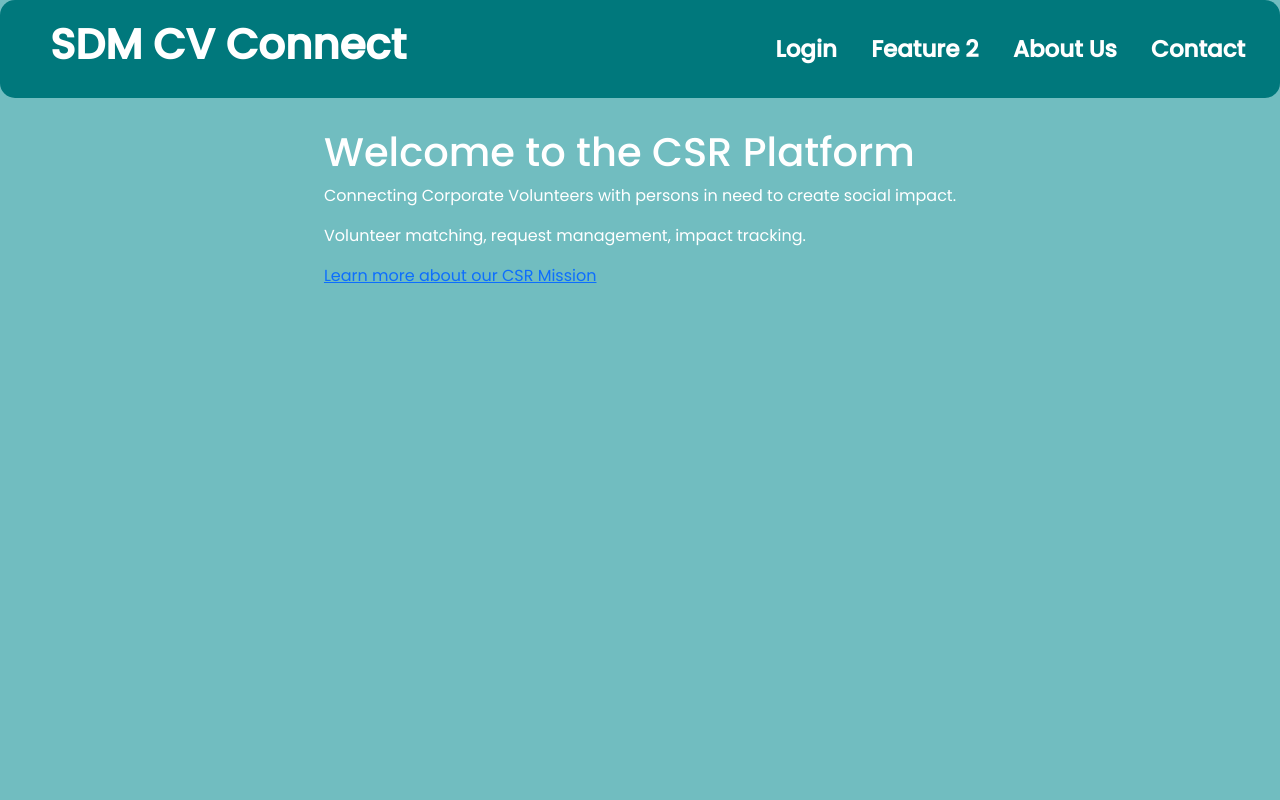
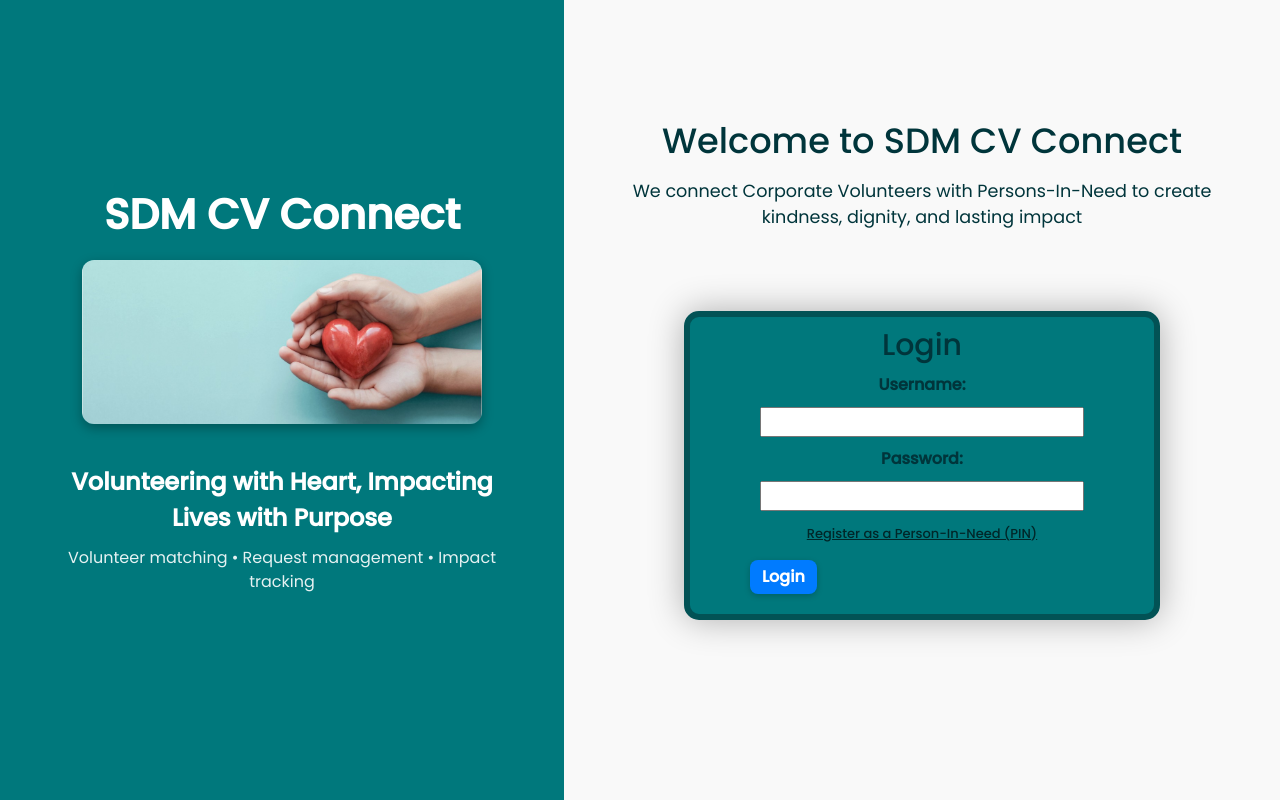
Before and after one commit to yahweh9/CSIT314-Mini-FYP, a Flask app: page / in a window 1280 px wide. Run offline with Flask 3, Linux system fonts and the light colour scheme; some libraries are stand-ins or nearby versions.

Commit message:
combined homepage and login into a single page

```diff
--- a/app.py
+++ b/app.py
@@ -40,7 +40,7 @@ from boundaries.admin_boundary import (
     submit_suspend_user,
     submit_reject_user,   # NEW
 )
-from boundaries.info_boundary import display_homepage, display_csr_mission
+
 
 # PIN Feature Boundaries
 from boundaries.pin_feedback_boundary import (
@@ -165,17 +165,10 @@ def _build_report_payload(period_start: datetime, period_end: datetime, granular
     }
 
 # -----------------------------
-# GUEST HOMEPAGE
+# GUEST HOMEPAGE-LOGIN
 # -----------------------------
+
 @app.route("/", methods=["POST", "GET"])
-def homepage():
-    return display_homepage()
-
-@app.route("/csr_mission")
-def csr_mission():
-    return display_csr_mission()
-
-@app.route("/login_page", methods=["POST", "GET"])
 def login_page():
     return display_login_page()
 
--- a/boundaries/info_boundary.py
+++ /dev/null
@@ -1,11 +0,0 @@
-# boundaries/info_boundary.py
-from flask import render_template
-from controllers.GuestInfoController import GuestInfoController
-
-def display_homepage():
-    info = GuestInfoController.fetch_platform_info()
-    return render_template('homepage.html', info=info)
-
-def display_csr_mission():
-    csr_details = GuestInfoController.present_csr_details()
-    return render_template('csr_mission.html', csr=csr_details)
--- a/controllers/GuestInfoController.py
+++ /dev/null
@@ -1,19 +0,0 @@
-# controllers/GuestInfoController.py
-from entities.PlatformInfo import PlatformInfo
-
-class GuestInfoController:
-    @staticmethod
-    def fetch_platform_info():
-        info = PlatformInfo.query.first()
-        return {
-            "csrPurpose": info.csrPurpose if info else "No purpose defined yet.",
-            "features": info.features if info else "No features defined yet."
-        }
-
-    @staticmethod
-    def present_csr_details():
-        info = PlatformInfo.query.first()
-        return {
-            "roles": info.roles if info else "No roles defined yet.",
-            "impactStories": info.impactStories if info else "No stories available yet."
-        }
--- a/static/css/main.css
+++ b/static/css/main.css
@@ -510,3 +510,255 @@ body {
 .text-muted {
     color: #666666 !important;
 }
+
+
+/* Secondary link under the button */
+.guest-link {
+    display: inline-block;
+    margin-top: 15px;
+    font-size: 1rem;
+    color: #ffd166;
+    text-decoration: underline;
+    transition: color 0.3s ease;
+}
+
+.guest-link:hover {
+    color: #ffe599;
+}
+
+/* Split-screen homepage */
+.homepage-wrapper {
+    display: flex;
+    min-height: 100vh;
+}
+
+/* Left side */
+.homepage-left {
+    flex: 1;
+    background: rgb(0, 120, 124);
+    color: #ffffff;
+    display: flex;
+    flex-direction: column;
+    justify-content: center;
+    align-items: center;
+    padding: 40px;
+    text-align: center;
+}
+
+.homepage-left .illustration img {
+    max-width: 300px;
+    margin-bottom: 20px;
+}
+
+.homepage-left .tagline {
+    font-size: 1.5rem;
+    font-weight: 600;
+    margin: 20px 0 10px;
+}
+
+.homepage-left .features {
+    font-size: 1rem;
+    opacity: 0.9;
+}
+
+/* Right side */
+.homepage-right {
+    flex: 1;
+    background: #f9f9f9;
+    color: #00353b;
+    display: flex;
+    flex-direction: column;
+    justify-content: center;
+    align-items: center;
+    padding: 60px;
+    text-align: center;
+}
+
+.homepage-right h1 {
+    font-size: 2.5rem;
+    margin-bottom: 20px;
+}
+
+.homepage-right p {
+    font-size: 1.2rem;
+    margin-bottom: 20px;
+}
+
+/* CTA button */
+.cta-button {
+    display: inline-block;
+    padding: 15px 40px;
+    background-color: #007bff;
+    color: #ffffff;
+    font-size: 1.2rem;
+    font-weight: bold;
+    border-radius: 8px;
+    text-decoration: none;
+    transition: background-color 0.3s ease, transform 0.2s ease;
+    margin-bottom: 15px;
+}
+
+.cta-button:hover {
+    background-color: #0056b3;
+    transform: scale(1.05);
+}
+
+/* Secondary link */
+.guest-link {
+    color: #007bff;
+    text-decoration: underline;
+    font-size: 1rem;
+}
+
+.guest-link:hover {
+    color: #0056b3;
+}
+
+/* Responsive tweak */
+@media (max-width: 768px) {
+    .homepage-wrapper {
+        flex-direction: column;
+    }
+    .homepage-left, .homepage-right {
+        flex: none;
+        width: 100%;
+    }
+}
+
+.homepage-wrapper {
+    display: flex;
+    min-height: 100vh;
+}
+
+/* Left side */
+.homepage-left {
+    flex: 1;
+    background: rgb(0, 120, 124); /* same teal tone */
+    color: #ffffff;
+    display: flex;
+    flex-direction: column;
+    justify-content: center;
+    align-items: center;
+    padding: 40px;
+    text-align: center;
+}
+
+.homepage-left h1 {
+    font-size: 42px;
+    font-weight: 700;
+    margin-bottom: 20px;
+}
+
+.homepage-left .tagline {
+    font-size: 1.5rem;
+    font-weight: 600;
+    margin: 20px 0 10px;
+}
+
+.homepage-left .features {
+    font-size: 1rem;
+    opacity: 0.9;
+}
+
+/* Right side */
+.homepage-right {
+    flex: 1;
+    background: #f9f9f9;
+    color: #00353b;
+    display: flex;
+    flex-direction: column;
+    justify-content: center;
+    align-items: center;
+    padding: 60px;
+    text-align: center;
+}
+
+.homepage-right h1 {
+    font-size: 2.2rem;
+    margin-bottom: 15px;
+}
+
+.homepage-right p {
+    font-size: 1.1rem;
+    margin-bottom: 20px;
+}
+
+/* Responsive tweak */
+@media (max-width: 768px) {
+    .homepage-wrapper {
+        flex-direction: column;
+    }
+    .homepage-left, .homepage-right {
+        flex: none;
+        width: 100%;
+    }
+}
+
+.homepage-image {
+    max-width: 400px;
+    height: auto;
+    margin-bottom: 20px;
+    border-radius: 12px; /* optional rounded corners */
+    box-shadow: 0 4px 12px rgba(0,0,0,0.3); /* subtle shadow */
+}
+
+.form-actions {
+    display: flex;
+    justify-content: space-between;
+    align-items: center;
+    margin-top: 20px;
+}
+
+/* Reuse main-btn styling for both buttons */
+.cancel-btn {
+    text-align: center;
+}
+
+.cancel-btn {
+    display: inline-block;
+    margin-left: 20px;
+    padding: 12px 30px;
+    background-color: #cccccc;
+    color: #333333;
+    font-size: 1rem;
+    font-weight: 600;
+    border-radius: 8px;
+    text-decoration: none;
+    transition: background-color 0.3s ease, transform 0.2s ease;
+}
+
+.cancel-btn:hover {
+    background-color: #999999;
+    transform: scale(1.05);
+}
+
+.form-actions {
+    display: flex;
+    justify-content: space-between;
+    align-items: center;
+    margin-top: 20px;
+}
+
+/* Reuse main-btn styling for both buttons */
+.main-btn {
+    padding: 12px 30px;
+    background-color: #007bff;
+    color: #ffffff;
+    font-size: 1rem;
+    font-weight: 600;
+    border-radius: 8px;
+    text-decoration: none;
+    border: none;
+    cursor: pointer;
+    transition: background-color 0.3s ease, transform 0.2s ease;
+}
+
+.main-btn:hover {
+    background-color: #0056b3;
+    transform: scale(1.05);
+}
+
+/* Cancel button inherits main-btn styling */
+.cancel-btn {
+    text-align: center;
+}
--- a/templates/homepage.html
+++ /dev/null
@@ -1,26 +0,0 @@
-{% extends 'base.html' %}
-
-{% block head %}
-<title>CSR Platform - Homepage</title>
-{% endblock %}
-
-{% block body %}
-<!-- Navigation Bar -->
-<div class="main-header">
-    <h1>SDM CV Connect</h1>
-    <div class="header-options">
-        <a href="{{ url_for('login_page') }}">Login</a>
-        <a href="#">Feature 2</a>
-        <a href="#">About Us</a>
-        <a href="#">Contact</a>
-    </div>
-</div>
-
-<!-- Main Content -->
-<div class="guest-container">
-    <h1>Welcome to the CSR Platform</h1>
-    <p>Connecting Corporate Volunteers with persons in need to create social impact.</p>
-    <p>Volunteer matching, request management, impact tracking.</p>
-    <a href="{{ url_for('csr_mission') }}" class="guest-link">Learn more about our CSR Mission</a>
-</div>
-{% endblock %}
--- a/templates/login.html
+++ b/templates/login.html
@@ -5,25 +5,39 @@
 {% endblock %}
 
 {% block body %}
-<div class="main-header">
+<div class="homepage-wrapper">
+    <!-- Left side: branding / mission -->
+    <div class="homepage-left">
         <h1>SDM CV Connect</h1>
+        <img src="{{ url_for('static', filename='images/login-page-illustration.jpg') }}"
+             alt="CSR Illustration" class="homepage-image">
+
+        <p class="tagline">Volunteering with Heart, Impacting Lives with Purpose</p>
+
+        <p class="features">Volunteer matching • Request management • Impact tracking</p>
+
     </div>
+
+
+    <!-- Right side: welcome + login form -->
+    <div class="homepage-right">
+        <h1>Welcome to SDM CV Connect</h1>
+        <p>We connect Corporate Volunteers with Persons-In-Need to create kindness, dignity, and lasting impact</p>
+
+        <!-- Your original login box -->
         <div class="login-box">
             <h2 class="login-text">Login</h2>
             <form action="{{ url_for('login_page') }}" method="POST">
                 <div>
-            <label for="uname"><b>Username:</b></label>
-            <input type="text" name="username" id="username">
+                    <label for="username"><b>Username:</b></label>
+                    <input type="text" name="username" id="username" required>
                 </div>
                 <div>
-            <label for="pw"><b>Password:</b></label>
-            <input type="password" name="password" id="password">
+                    <label for="password"><b>Password:</b></label>
+                    <input type="password" name="password" id="password" required>
                 </div>
-            <a href="{{ url_for('register_pin') }}">Register as a Person-In-Need(PIN)</a>
-        <div>
-
-        </div>
-        <button type="submit">Login</button>
+                <a href="{{ url_for('register_pin') }}">Register as a Person-In-Need (PIN)</a>
+                <button type="submit" class="main-btn">Login</button>
             </form>
 
             {% with messages = get_flashed_messages(with_categories=true) %}
@@ -32,4 +46,6 @@
                 {% endfor %}
             {% endwith %}
         </div>
+    </div>
+</div>
 {% endblock %}
--- a/templates/register_pin.html
+++ b/templates/register_pin.html
@@ -30,7 +30,10 @@
         <div>
             <input type="password" name="confirm_password" id="confirm_password">
         </div>
-        <button type="submit">Next</button>
+        <div class="form-actions">
+            <button type="submit" class="main-btn">Next</button>
+            <a href="{{ url_for('login_page') }}" class="main-btn cancel-btn">Cancel</a>
+        </div>
     </form>
 </div>
 {% endblock %}
```
Also changed, not shown: entities/PlatformInfo.py (deleted, +0 -14 lines), templates/csr_mission.html (deleted, +0 -19 lines), static/images/login-page-illustration.jpg (added). Lines whose indentation alone changed are shown as unchanged.
